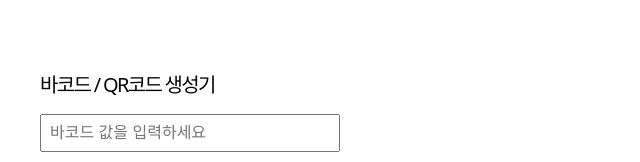
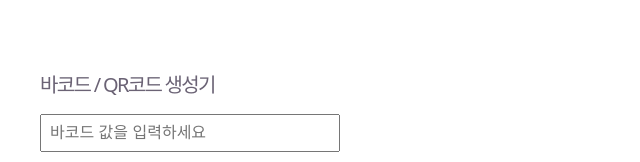
Before and after one commit to clara-shin/barcode_gen, a React (Vite) app: page / in a window 1280 px wide. Shown: the top 162 px of the page, without its empty margins (0-640 px from the left). Built offline with nearby package versions, Linux system fonts and the light colour scheme.

Commit message:
update css

```diff
--- a/src/components/CodeTypeToggle.css
+++ b/src/components/CodeTypeToggle.css
@@ -36,7 +36,7 @@
 }
 
 .toggle-switch.qrcode .toggle-switch__thumb {
-  transform: translateX(72px);
+  transform: translateX(66px);
   /* color: #2563eb; */
 }
 
--- a/src/index.css
+++ b/src/index.css
@@ -74,7 +74,7 @@ h1,
 h2 {
   font-family: var(--heading);
   font-weight: 500;
-  color: var(--text-h);
+  /* color: var(--text-h); */
 }
 
 h1 {
```
